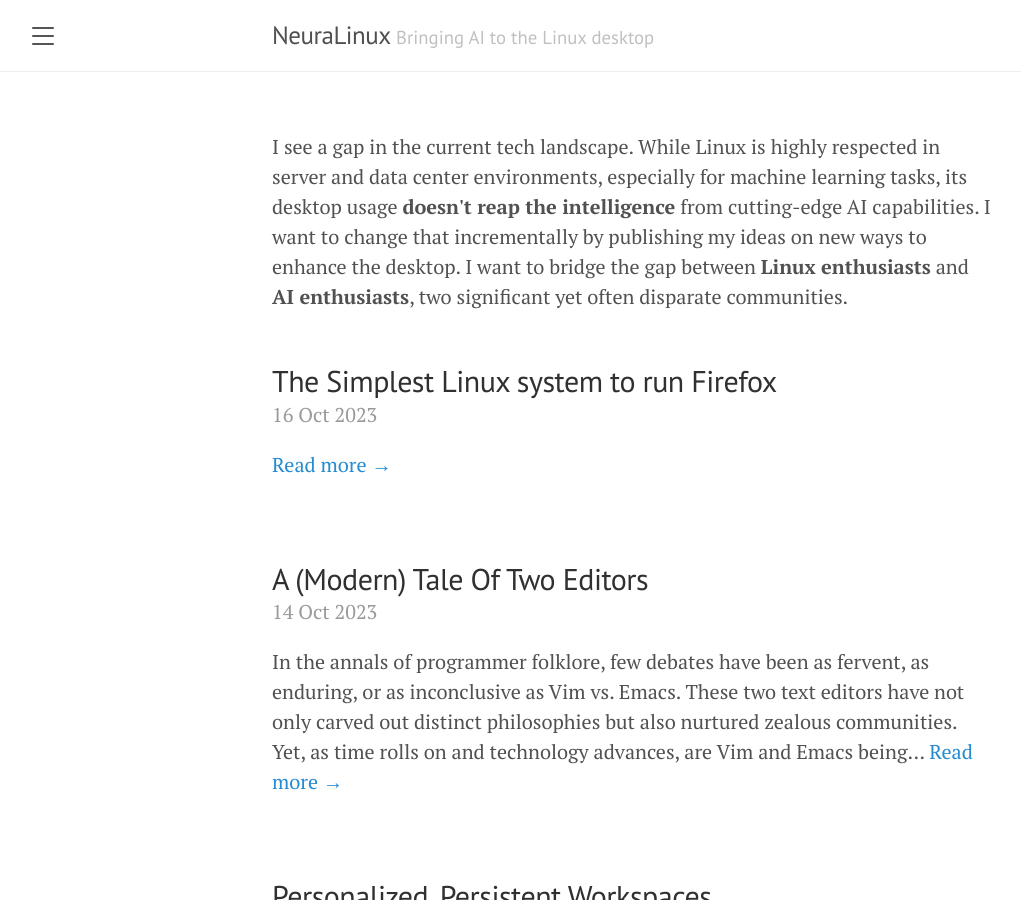
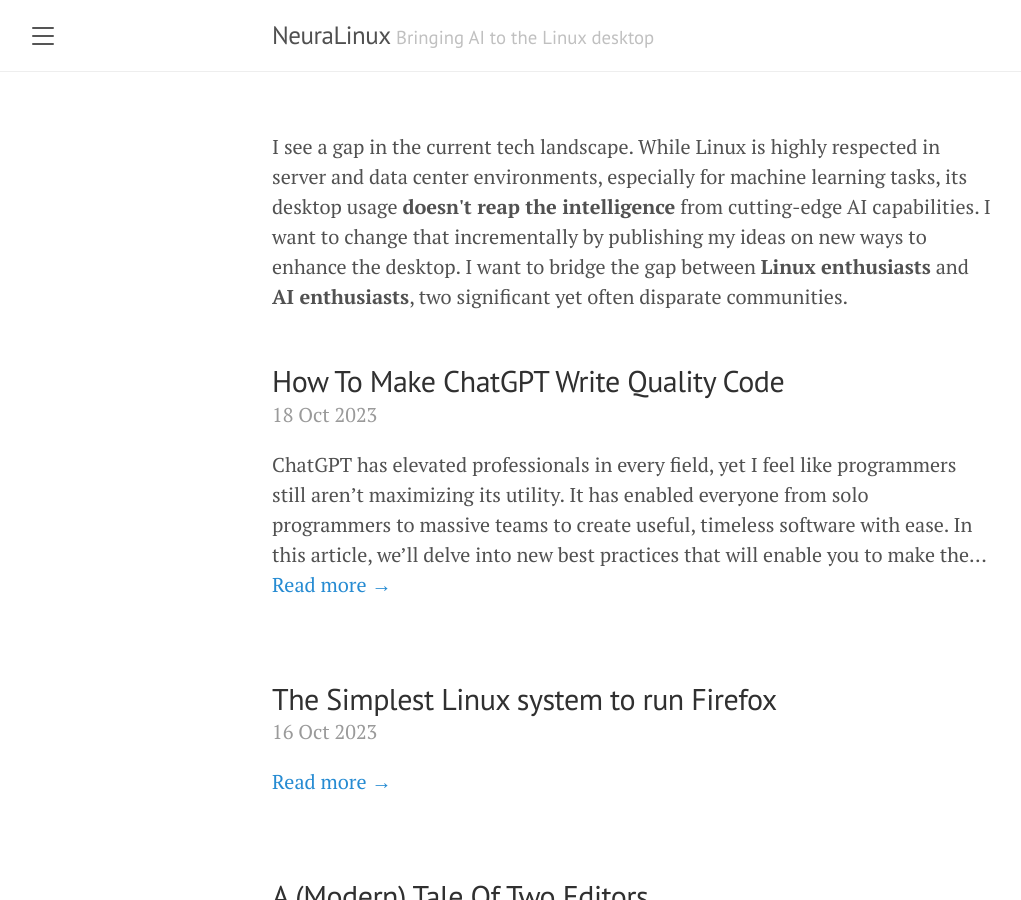
Before and after one commit to chinarjoshi/chinarjoshi.github.io, a Jekyll site: the page built from index.html, in a window 1280 px wide and 900 px high. Shown: the whole window, without its empty margins (8-1029 px from the left). Built offline with Jekyll 4.4.1, drawn with Linux system fonts in a browser that asks for light colours; the list of posts is cut into pages by our own code.

Commit message:
rename post

```diff
--- a/_posts/chatgpt.md
+++ b/_posts/2023-10-18-chatgpt.md
@@ -1,7 +1,7 @@
 ---
 layout: post
 title: How To Make ChatGPT Write Quality Code
-date: 2023-10-18
+permalink: /chatgpt/
 ---
 
 ChatGPT has elevated professionals in every field, yet I feel like programmers still aren't maximizing its utility. It has enabled everyone from solo programmers to massive teams to create useful, timeless software with ease. In this article, we'll delve into new best practices that will enable you to make the most out of ChatGPT for your coding projects.
```
